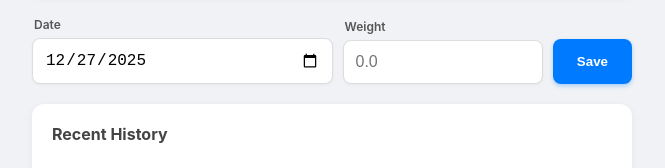
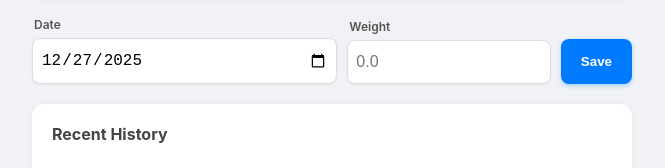
Before and after one commit to i-64/i-64.github.io, a plain HTML site: page weight/index.html in a window 1280 px wide. Shown: the part 389-557 px from the top of the page, 308-973 px from the left. Drawn offline with Linux system fonts and the light colour scheme.

Commit message:
Update index.html

```diff
--- a/weight/index.html
+++ b/weight/index.html
@@ -54,30 +54,34 @@
             display: block;
         }
 
-        /* --- INPUT FORM --- */
+        /* --- INPUT FORM (THE FIX) --- */
         .input-group {
-            display: flex;
+            /* CSS Grid creates rigid lanes that CANNOT overlap */
+            display: grid;
+            /* Lane 1 (Date): Takes available space */
+            /* Lane 2 (Weight): Takes less space */
+            /* Lane 3 (Button): Takes exactly what it needs */
+            grid-template-columns: minmax(0, 1.5fr) minmax(0, 1fr) auto;
             gap: 10px;
             margin-bottom: 20px;
-            align-items: flex-end;
+            align-items: end; /* Align bottoms perfectly */
         }
 
-        .input-wrapper-date { flex: 3; min-width: 0; }
-        .input-wrapper-weight { flex: 2; min-width: 0; }
-
-        .input-wrapper-date label,
-        .input-wrapper-weight label {
+        .input-wrapper label {
             display: block;
             font-size: 12px;
             margin-bottom: 6px;
             color: #555;
             font-weight: 600;
             margin-left: 2px;
+            white-space: nowrap; /* Prevent label wrapping */
         }
 
         input {
             width: 100%;
-            padding: 12px;
+            /* min-width: 0 is CRITICAL for Grid to force items to shrink */
+            min-width: 0;
+            padding: 12px 8px; /* Slightly tighter padding for mobile safety */
             border: 1px solid #ddd;
             border-radius: 8px;
             font-size: 16px;
@@ -86,7 +90,7 @@
         }
 
         button {
-            padding: 12px 24px;
+            padding: 12px 20px;
             background-color: #007bff;
             color: white;
             border: none;
@@ -94,7 +98,7 @@
             font-weight: bold;
             cursor: pointer;
             height: 45px;
-            flex: 0 0 auto;
+            white-space: nowrap;
             box-shadow: 0 2px 4px rgba(0,123,255,0.3);
         }
         button:hover { background-color: #0056b3; transform: translateY(-1px); }
@@ -137,11 +141,11 @@
     </div>
 
     <div class="input-group">
-        <div class="input-wrapper-date">
+        <div class="input-wrapper">
             <label>Date</label>
             <input type="date" id="inputDate">
         </div>
-        <div class="input-wrapper-weight">
+        <div class="input-wrapper">
             <label>Weight</label>
             <input type="number" id="inputWeight" placeholder="0.0" step="0.1">
         </div>
@@ -252,7 +256,7 @@
             if (i === 0) ctx.moveTo(x, y);
             else ctx.lineTo(x, y);
         });
-        ctx.stroke(); // Draw the connected line now
+        ctx.stroke();
 
         // --- PASS 2: DRAW DOTS ---
         data.forEach((pt, i) => {
@@ -264,9 +268,9 @@
             ctx.strokeStyle = '#007bff';
             ctx.lineWidth = 2;
 
-            ctx.arc(x, y, 4, 0, Math.PI * 2); // Circle radius 4
-            ctx.fill();   // White center
-            ctx.stroke(); // Blue border
+            ctx.arc(x, y, 4, 0, Math.PI * 2);
+            ctx.fill();
+            ctx.stroke();
         });
     }
 
```
